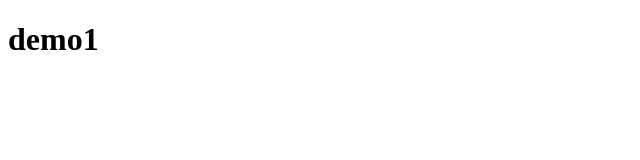
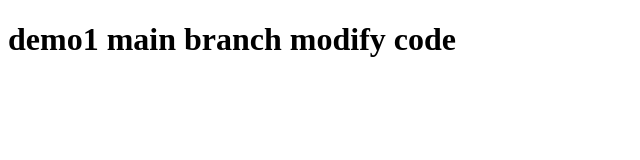
Before and after one commit to mchangdev/demo1, a plain HTML site: page demo.html in a window 1280 px wide. Shown: the whole page, without its empty margins (0-640 px from the left). Drawn offline with Linux system fonts and the light colour scheme.

Commit message:
main branch modify code

```diff
--- a/demo.html
+++ b/demo.html
@@ -7,6 +7,6 @@
     <title>Document</title>
 </head>
 <body>
-    <h1>demo1</h1>
+    <h1>demo1 main branch modify code</h1>
 </body>
 </html>
```
